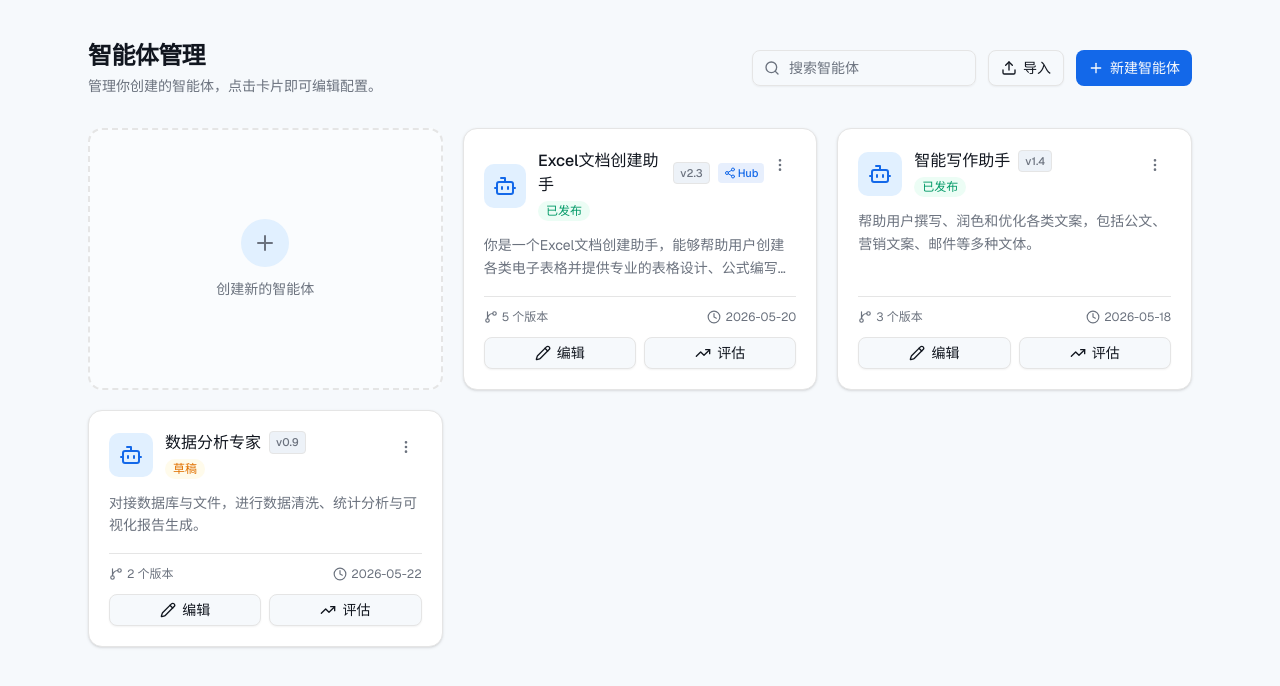
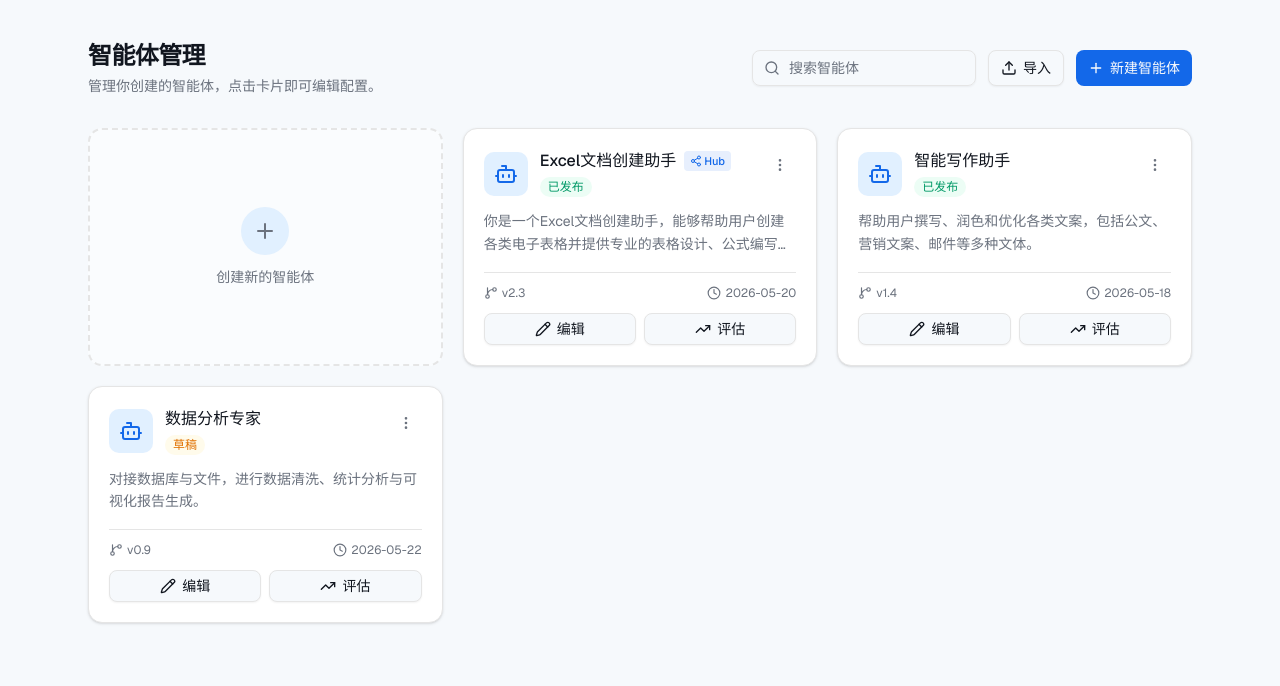
Before and after one commit to xuyaqist/nexent-front, a Next.js app: page / in a window 1280 px wide. Shown: the top 686 px of the page. Built offline with nearby package versions, Linux system fonts and the light colour scheme.

Commit message:
feat: remove agent version display from AgentCard
Updated AgentCard to no longer show agent version details.

Co-authored-by: xuyaqi <25164823+xuyaqist@users.noreply.github.com>

```diff
--- a/components/agent-list.tsx
+++ b/components/agent-list.tsx
@@ -135,9 +135,6 @@ function AgentCard({
           <div>
             <div className="flex items-center gap-2">
               <h3 className="font-medium text-foreground">{agent.name}</h3>
-              <span className="rounded border border-border bg-secondary px-1.5 py-0.5 text-[11px] font-medium text-muted-foreground">
-                {agent.version}
-              </span>
               {agent.publishedToHub && (
                 <span className="flex items-center gap-0.5 rounded bg-primary/10 px-1.5 py-0.5 text-[11px] font-medium text-primary">
                   <Share2 className="size-3" />
@@ -191,7 +188,7 @@ function AgentCard({
       <div className="mt-4 flex items-center justify-between border-t border-border pt-3 text-xs text-muted-foreground">
         <span className="flex items-center gap-1">
           <GitBranch className="size-3.5" />
-          {agent.versionCount} 个版本
+          {agent.version}
         </span>
         <span className="flex items-center gap-1">
           <Clock className="size-3.5" />
```
